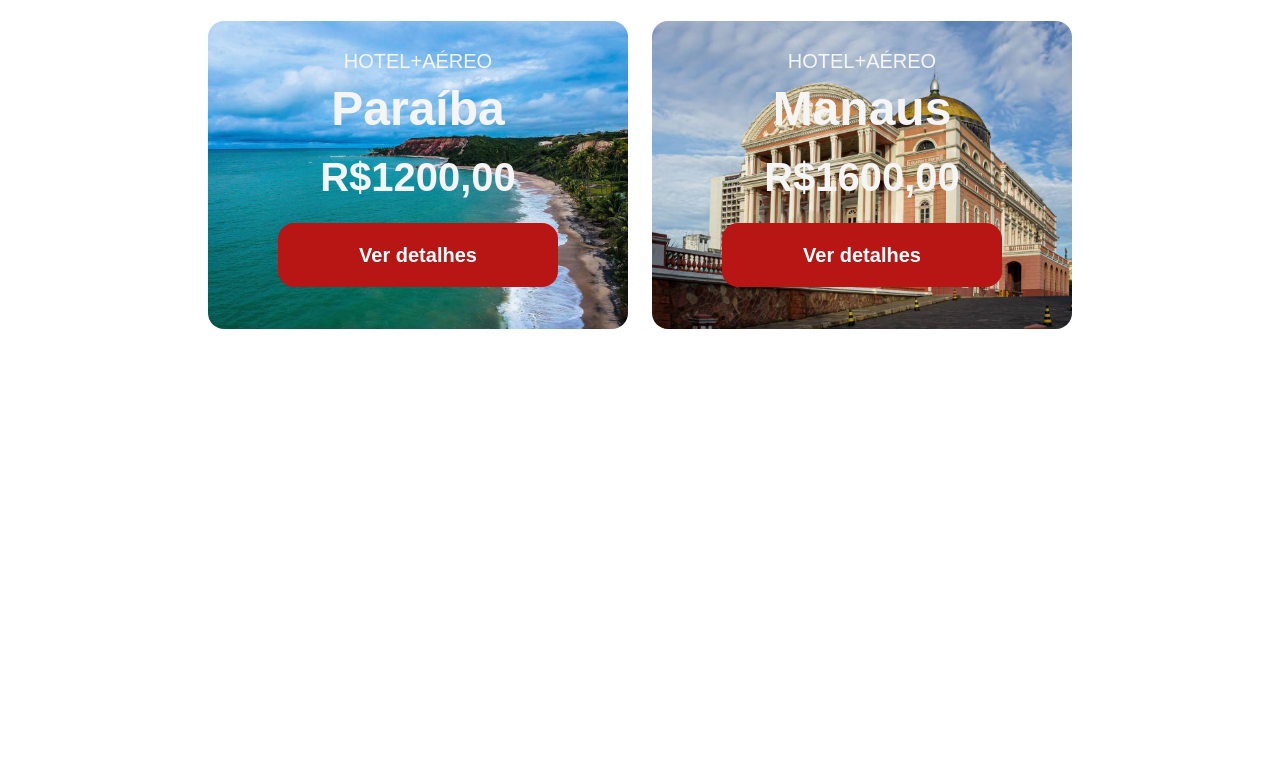
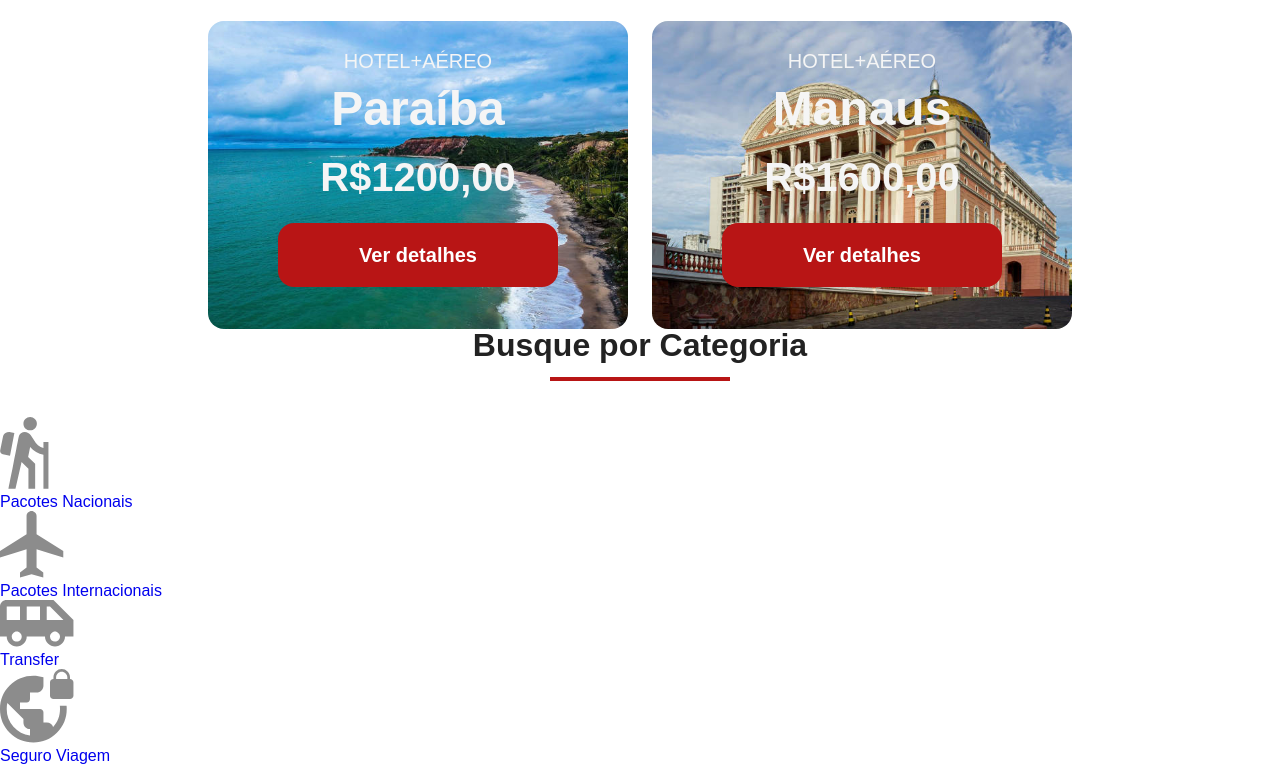
Before and after one commit to renanbenner/jornada-viagens, a plain HTML site: page index.html in a window 1280 px wide. Shown: the part 1479-2244 px from the top of the page. Before the commit the page ends 1808 px from the top, so only its background shows below. Drawn offline with Linux system fonts and the light colour scheme; a web font is replaced by a local one.

Commit message:
Adiciona html da section categorias

```diff
--- a/index.html
+++ b/index.html
@@ -57,7 +57,7 @@
           que você aproveite ao máximo cada momento da sua jornada!
         </h2>
       </section>
-      <section class="ofertas">
+      <section>
         <div class="section-title">
           <h2>Ofertas da Semana</h2>
           <hr />
@@ -113,6 +113,38 @@
           </footer>
         </article>
       </section>
+      <section>
+        <div class="section-title">
+          <h2>Busque por Categoria</h2>
+          <hr />
+        </div>
+      </section>
+      <section>
+        <a href="#">
+          <article>
+            <img src="./assets/img/categorias/icone-pacotes-nacionais.svg" alt="Ícone da categoria Pacotes Nacionais" />
+            <h3>Pacotes Nacionais</h3>
+          </article>
+        </a>
+        <a href="#">
+          <article>
+            <img src="./assets/img/categorias/icone-pacotes-interacionais.svg" alt="Ícone da categoria Pacotes Internacionais" />
+            <h3>Pacotes Internacionais</h3>
+          </article>
+        </a>
+        <a href="#">
+          <article>
+            <img src="./assets/img/categorias/icone-transfer.svg" alt="Ícone da categoria Transfer" />
+            <h3>Transfer</h3>
+          </article>
+        </a>
+        <a href="#">
+          <article>
+            <img src="./assets/img/categorias/icone-seguro-viagem.svg" alt="Ícone da categoria Seguro Viagem" />
+            <h3>Seguro Viagem</h3>
+          </article>
+        </a>
+      </section>
     </main>
   </body>
 </html>
```
Also changed, not shown: assets/img/categorias/icone-pacotes-interacionais.svg (added), assets/img/categorias/icone-pacotes-nacionais.svg (added), assets/img/categorias/icone-seguro-viagem.svg (added), assets/img/categorias/icone-transfer.svg (added).
